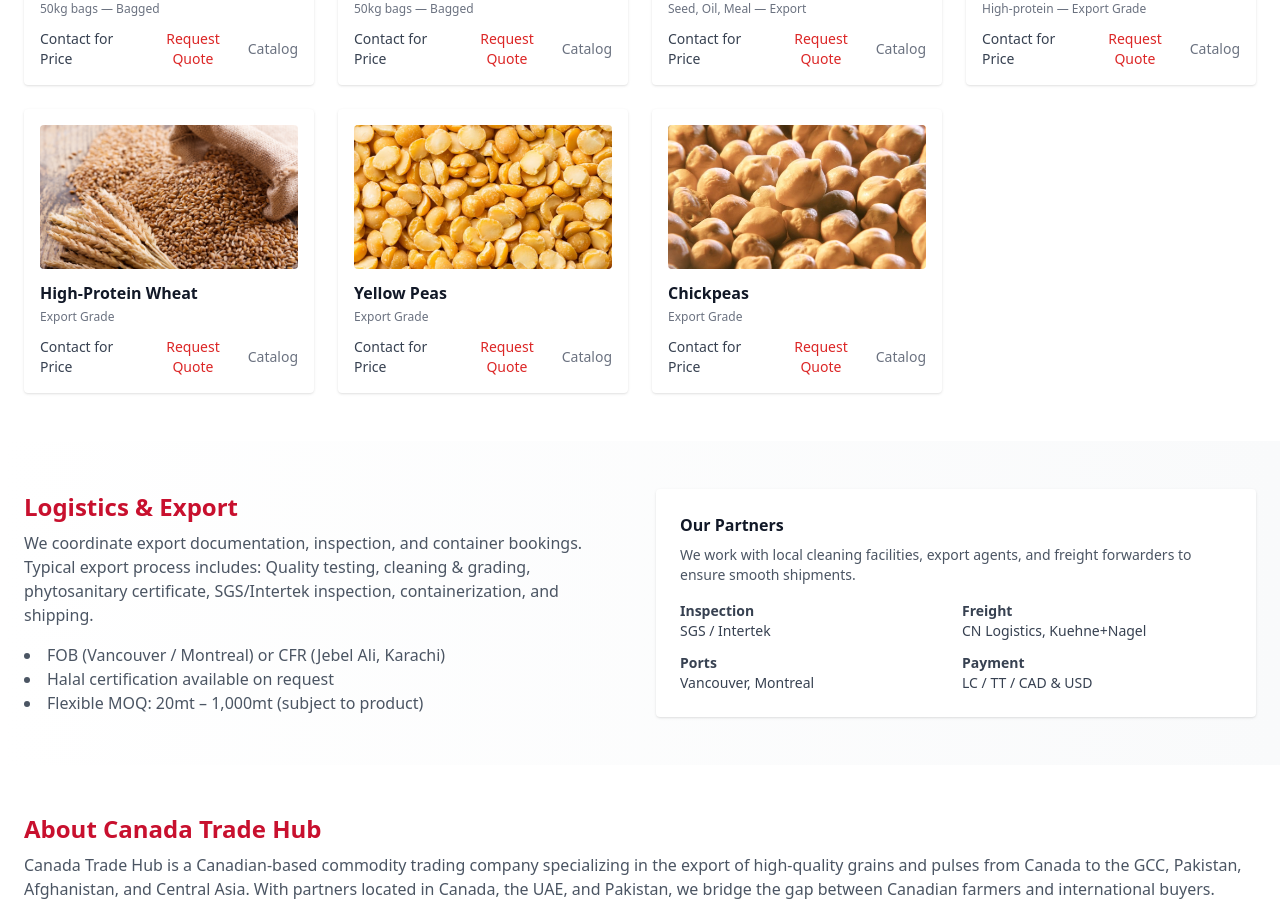
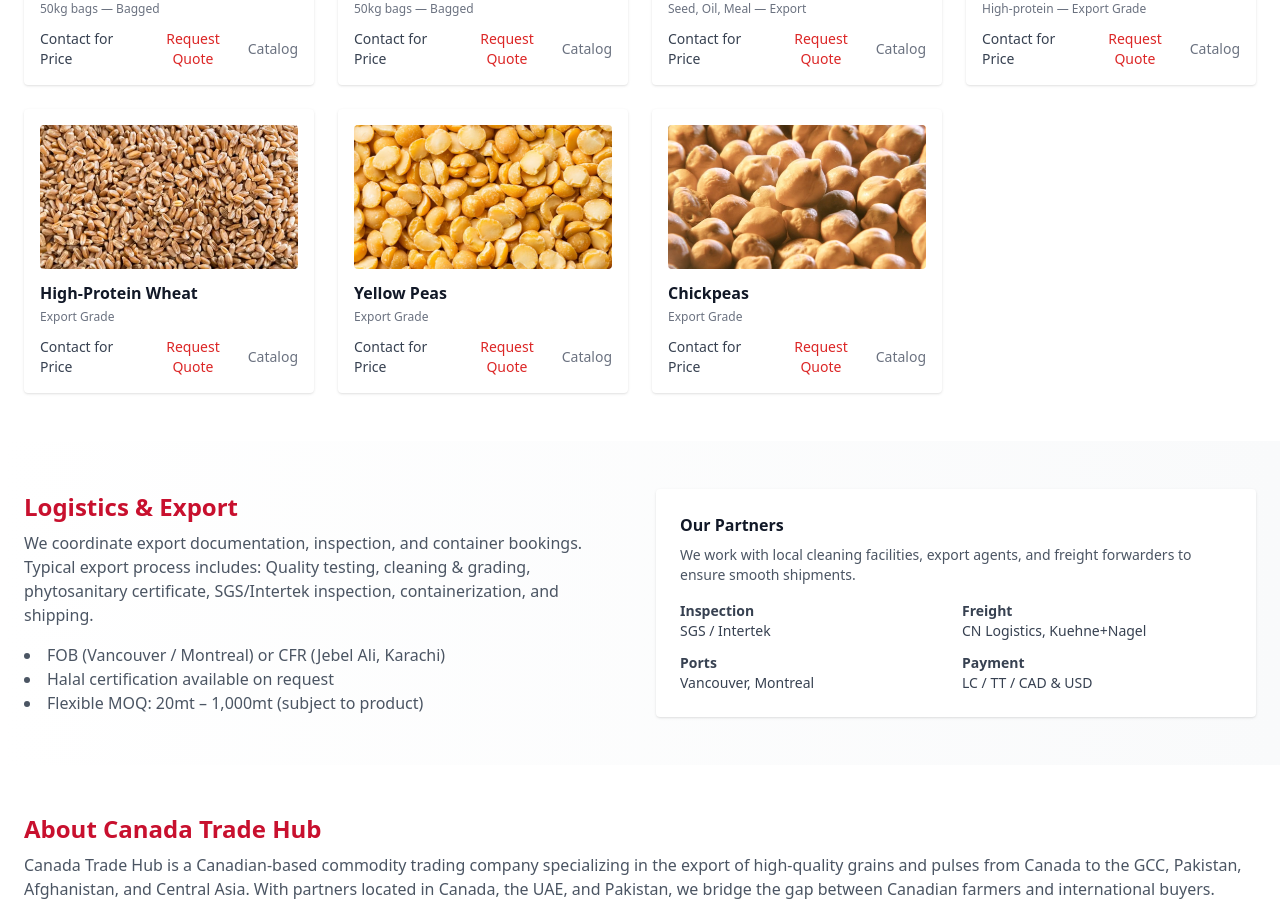
Before and after one commit to sjahmed1445/canada-trade-hub-site, a React (Vite) app: page / in a window 1280 px wide. Shown: the part 840-1762 px from the top of the page. Built offline with nearby package versions, Linux system fonts and the light colour scheme.

Commit message:
Add updated site: logo, images, red/white theme, products, PDF catalog - 2nd  change on 16th Aug

```diff
--- a/src/CanadaTradeHub_SPA.jsx
+++ b/src/CanadaTradeHub_SPA.jsx
@@ -6,7 +6,7 @@ export default function CanadaTradeHub(){
     { title: "Large Green Lentils", subtitle: "50kg bags — Bagged", price: "Contact for Price", key: "green-lentils", img: "/images/green-lentils.jpg" },
     { title: "Canola (Seed & Oil)", subtitle: "Seed, Oil, Meal — Export", price: "Contact for Price", key: "canola", img: "/images/canola.jpg" },
     { title: "Durum Wheat", subtitle: "High-protein — Export Grade", price: "Contact for Price", key: "durum", img: "/images/durum-wheat.jpg" },
-    { title: "High-Protein Wheat", subtitle: "Export Grade", price: "Contact for Price", key: "hp-wheat", img: "/images/durum-wheat.jpg" },
+    { title: "High-Protein Wheat", subtitle: "Export Grade", price: "Contact for Price", key: "hp-wheat", img: "/images/hero-grain.jpg" },
     { title: "Yellow Peas", subtitle: "Export Grade", price: "Contact for Price", key: "peas", img: "/images/peas.jpg" },
     { title: "Chickpeas", subtitle: "Export Grade", price: "Contact for Price", key: "chickpeas", img: "/images/chickpeas.jpg" }
   ];
```
